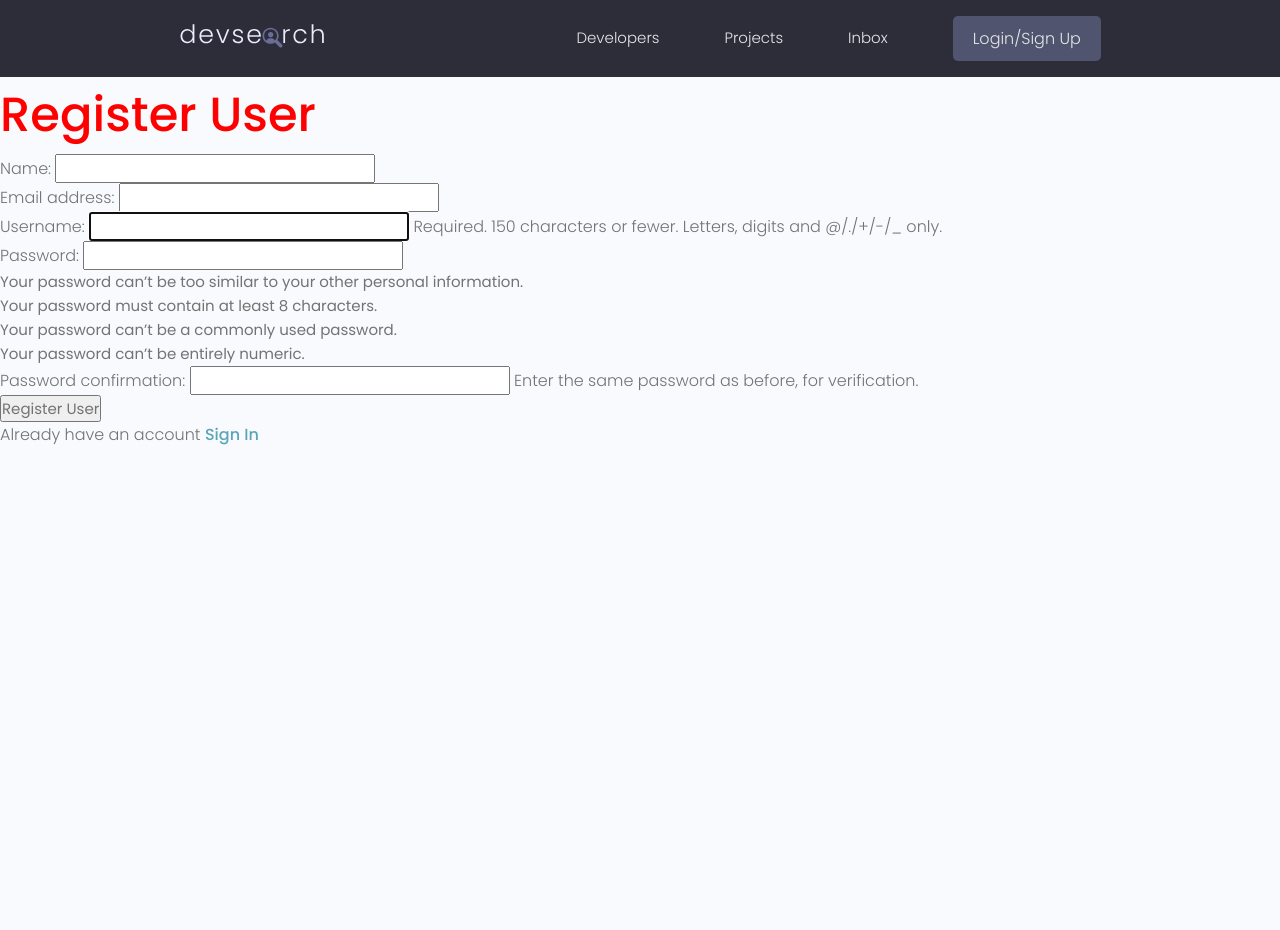
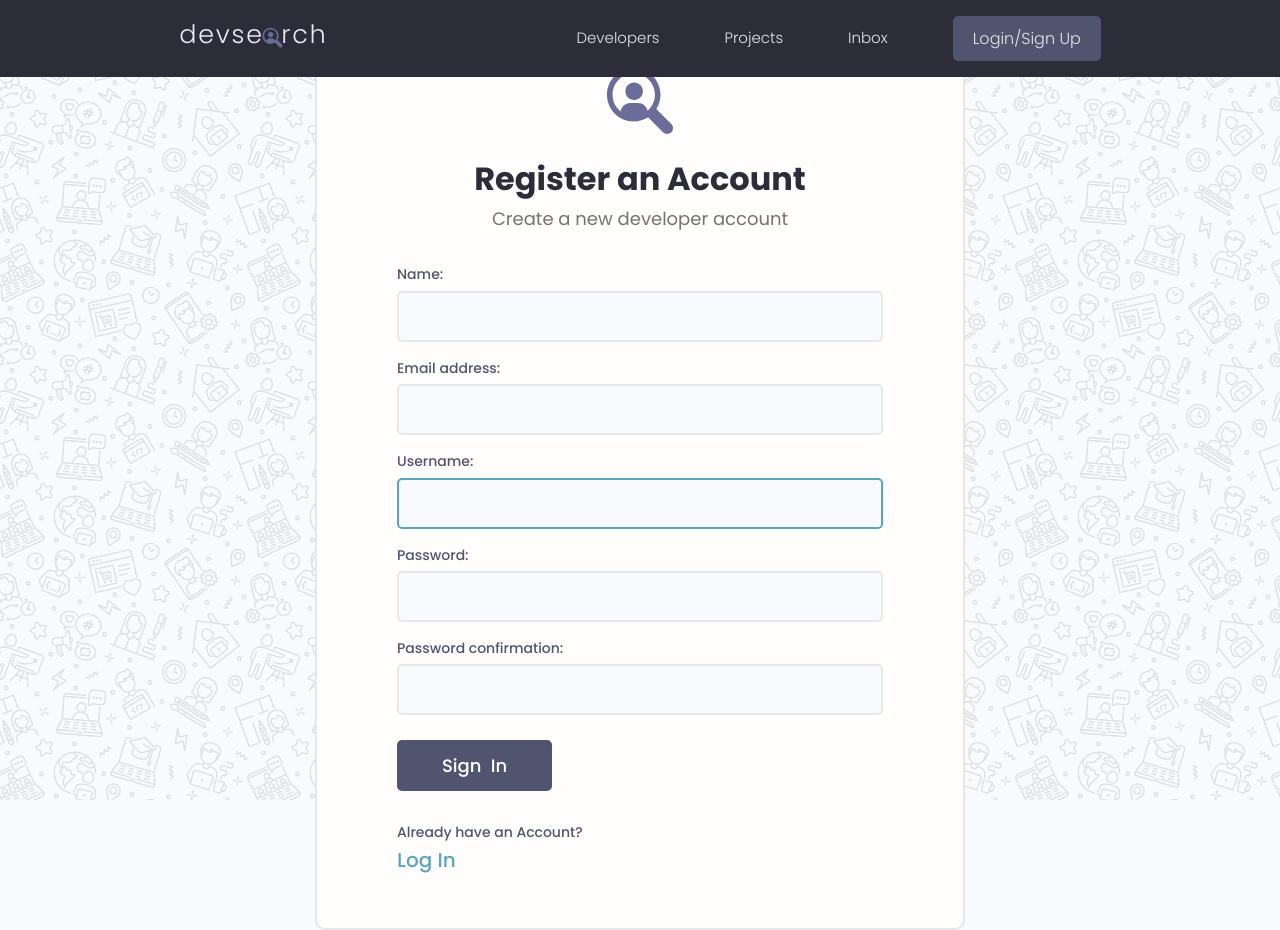
Before and after one commit to nainsworth/django-devsearch, a Django app: page /register/ in a window 1280 px wide. Before the commit the page ends 445 px from the top, so only its background shows below. Run offline with Django 4.2, Linux system fonts and the light colour scheme; some libraries are stand-ins or nearby versions.

Commit message:
Style Login and Register page

```diff
--- a/static/styles/app.css
+++ b/static/styles/app.css
@@ -659,7 +659,7 @@ img {
   left: 0;
   bottom: 0;
   right: 0;
-  background: url(../images/pattern.jpg);
+  background: url(../../images/pattern.jpg);
 }
 
 .auth > .card {
@@ -845,3 +845,17 @@ img {
   margin-bottom: 1rem;
   margin-top: 2rem;
 }
+
+/*=======================
+  Fixed Position Alerts Wrapper
+========================*/
+
+.alert {
+  position: fixed;
+  left: 50%;
+  top: 120px;
+  transform: translate(-50%, -50%);
+
+
+  z-index: 99999;
+}
--- a/static/uikit/app.js
+++ b/static/uikit/app.js
@@ -1,4 +1,14 @@
 // Invoke Functions Call on Document Loaded
-document.addEventListener('DOMContentLoaded', function () {
+document.addEventListener("DOMContentLoaded", function () {
   hljs.highlightAll();
 });
+
+let alertWrapper = document.querySelector(".alert");
+let alertClose = document.querySelector(".alert__close");
+
+if (alertWrapper) {
+  alertClose.addEventListener(
+    "click",
+    () => (alertWrapper.style.display = "none")
+  );
+}
--- a/templates/main.html
+++ b/templates/main.html
@@ -18,15 +18,25 @@
   </head>
   <!-- FontAwesome Icons -->
   <script src="https://kit.fontawesome.com/7382748a97.js" crossorigin="anonymous"></script>
+  <script src="{% static 'uikit/app.js' %}" defer></script>
   <body>
     {% include "navbar.html" %}
 
-    {% if messages %}
+    <!-- {% if messages %}
       <ul class="messages">
        {% for message in messages %}
         <li{% if message.tags %} class="{{ message.tags }}"{% endif %}>{{ message }}</li>
       {% endfor %}
     </ul>
+    {% endif %} -->
+
+    {% if messages %}
+    {% for message in messages %}
+      <div class="alert alert--{{message.tags}}">
+            <p class="alert__message">{{message}}</p>
+            <button class="alert__close">⨯</button>
+          </div>
+    {% endfor %}
     {% endif %}
 
   {% block content %}
--- a/users/forms.py
+++ b/users/forms.py
@@ -9,3 +9,9 @@ class CustomUserCreationForm(UserCreationForm):
         labels = {
             'first_name': 'Name',
         }
+
+    def __init__(self, *args, **kwargs):
+        super(CustomUserCreationForm, self).__init__(*args, **kwargs)
+
+        for name, field in self.fields.items():
+            field.widget.attrs.update({'class':'input'})
--- a/users/templates/users/login-register.html
+++ b/users/templates/users/login-register.html
@@ -1,27 +1,97 @@
-{% extends 'main.html' %} {% block content %}
+{% extends 'main.html' %}
+{% load static %}
+{% block content %}
 
 {% if page == 'register' %}
 
-<h1>Register User</h1>
+  <div class="auth">
+    <div class="card">
+      <div class="auth__header text-center">
+        <a href="/">
+          <img src="{% static 'images/icon.svg' %}" alt="icon" />
+        </a>
+        <h3>Register an Account</h3>
+        <p>Create a new developer account</p>
+      </div>
 
-<form method="POST" action="{% url 'register' %}">
-    {% csrf_token %}
+      <form action="{% url 'register' %}" class="form auth__form" method="POST">
+        {% csrf_token %}
 
-    {{form.as_p}}
-    <input type="submit" value="Register User">
-</form>
+        {% for field in form %}
 
-<p>Already have an account <a href="{% url 'login' %}">Sign In</a></p>
+        <!-- Input:Text -->
+        <div class="form__field">
+          <label for="formInput#text">{{field.label}}: </label>
+          {{field}}
+
+          <!-- {% if field.help_text %}
+          <small>{{field.help_text}}</small>
+          {% endif %} -->
+
+          {% for error in field.errors %}
+          <p style="color: red;">{{error}}</p>
+          {% endfor %}
+        </div>
+
+        {% endfor %}
 
 
+
+
+        <div class="auth__actions">
+          <input class="btn btn--sub btn--lg" type="submit" value="Sign  In" />
+        </div>
+      </form>
+      <div class="auth__alternative">
+        <p>Already have an Account?</p>
+        <a href="{% url 'login' %}">Log In</a>
+      </div>
+    </div>
+  </div>
+
 {% else %}
-<form action="{% url 'login' %}" method="POST">
-    {% csrf_token %}
-    <input type="text" name="username" placeholder="Username">
-    <input type="password" name="password" placeholder="Password">
-    <input type="submit" value="Login">
-    <p>Don't have an account <a href="{% url 'register' %}">Sign Up</a></p>
-</form>
+
+  <div class="auth">
+
+    <div class="card">
+
+      <div class="auth__header text-center">
+        <a href="/">
+          <img src="{% static 'images/icon.svg' %}" alt="icon" />
+        </a>
+        <h3>Account Login</h3>
+        <p>Hello Developer, Welcome Back!</p>
+      </div>
+
+      <form action="{% url 'login' %}" class="form auth__form" method="POST">
+        {% csrf_token %}
+        <!-- Input:Username -->
+        <div class="form__field">
+          <label for="formInput#text">Username: </label>
+          <input class="input input--text" id="formInput#text" type="text" name="username"
+            placeholder="Enter your username..." />
+        </div>
+
+        <!-- Input:Password -->
+        <div class="form__field">
+          <label for="formInput#password">Password: </label>
+          <input class="input input--password" id="formInput#passowrd" type="password" name="password"
+            placeholder="••••••••" />
+        </div>
+        <div class="auth__actions">
+          <input class="btn btn--sub btn--lg" type="submit" value="Log In" />
+          <a href="#">Forget Password?</a>
+        </div>
+      </form>
+
+      <div class="auth__alternative">
+        <p>Don't have an Account?</p>
+        <a href="{% url 'register' %}">Sign Up</a>
+      </div>
+    </div>
+  </div>
+
+
 {% endif %}
 
 
--- a/users/views.py
+++ b/users/views.py
@@ -36,7 +36,7 @@ def loginUser(request):
 
 def logoutUser(request):
     logout(request)
-    messages.error(request, 'User was logged out!')
+    messages.info(request, 'User was logged out!')
     return redirect("login")
 
 def registerUser(request):
```
Also changed, not shown: db.sqlite3.
